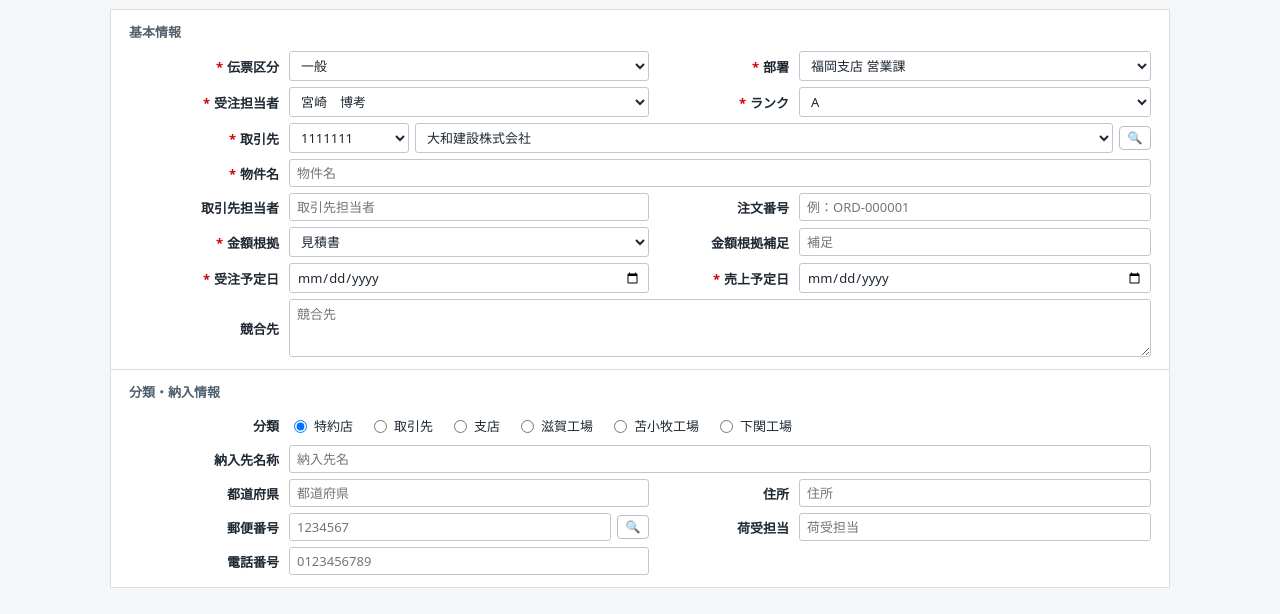
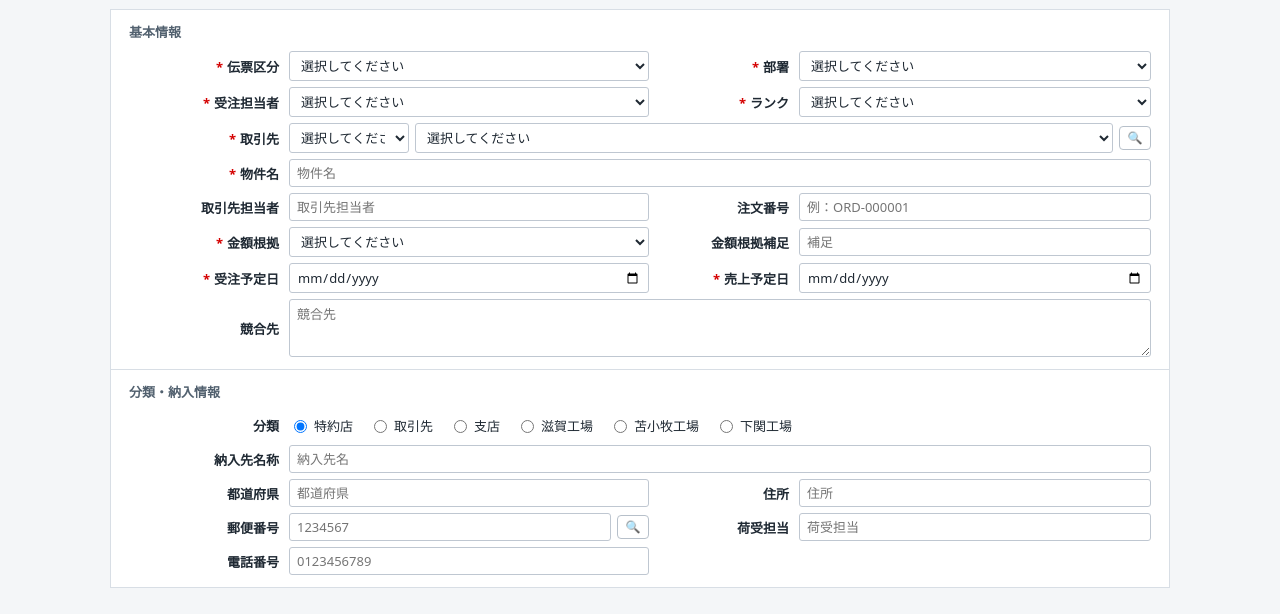
Before and after one commit to ghatake2026/sales-dummy, a website: page index.html in a window 1280 px wide. Shown: the part 58-672 px from the top of the page. Drawn offline with Linux system fonts and the light colour scheme.

Commit message:
Set default select prompts

```diff
--- a/index.html
+++ b/index.html
@@ -232,12 +232,14 @@
         <div class="form-grid">
           <label for="slipType" class="required">伝票区分</label>
           <select id="slipType" name="slipType">
+            <option value="" selected>選択してください</option>
             <option>一般</option>
             <option>サンプル</option>
           </select>
 
           <label for="department" class="required">部署</label>
           <select id="department" name="department">
+            <option value="" selected>選択してください</option>
             <option>福岡支店 営業課</option>
             <option>名古屋支店 営業課</option>
             <option>大阪支店 営業課</option>
@@ -246,6 +248,7 @@
 
           <label for="orderStaff" class="required">受注担当者</label>
           <select id="orderStaff" name="orderStaff">
+            <option value="" selected>選択してください</option>
             <option>宮崎　博考</option>
             <option>山田　太郎</option>
             <option>鈴木　一郎</option>
@@ -254,6 +257,7 @@
 
           <label for="rank" class="required">ランク</label>
           <select id="rank" name="rank">
+            <option value="" selected>選択してください</option>
             <option>A</option>
             <option>B</option>
             <option>C</option>
@@ -264,6 +268,7 @@
           <label for="customerCode" class="required">取引先</label>
           <div class="inline wide">
             <select id="customerCode" name="customerCode" class="code">
+              <option value="" selected>選択してください</option>
               <option value="1111111">1111111</option>
               <option value="2222222">2222222</option>
               <option value="3333333">3333333</option>
@@ -275,6 +280,7 @@
               <option value="9999999">9999999</option>
             </select>
             <select id="customerName" name="customerName">
+              <option value="" selected>選択してください</option>
               <option>大和建設株式会社</option>
               <option>日本冷蔵装置株式会社</option>
               <option>田中建築株式会社</option>
@@ -299,6 +305,7 @@
 
           <label for="amountBasis" class="required">金額根拠</label>
           <select id="amountBasis" name="amountBasis">
+            <option value="" selected>選択してください</option>
             <option>見積書</option>
             <option>内示関連書類</option>
             <option>注文書</option>
```
